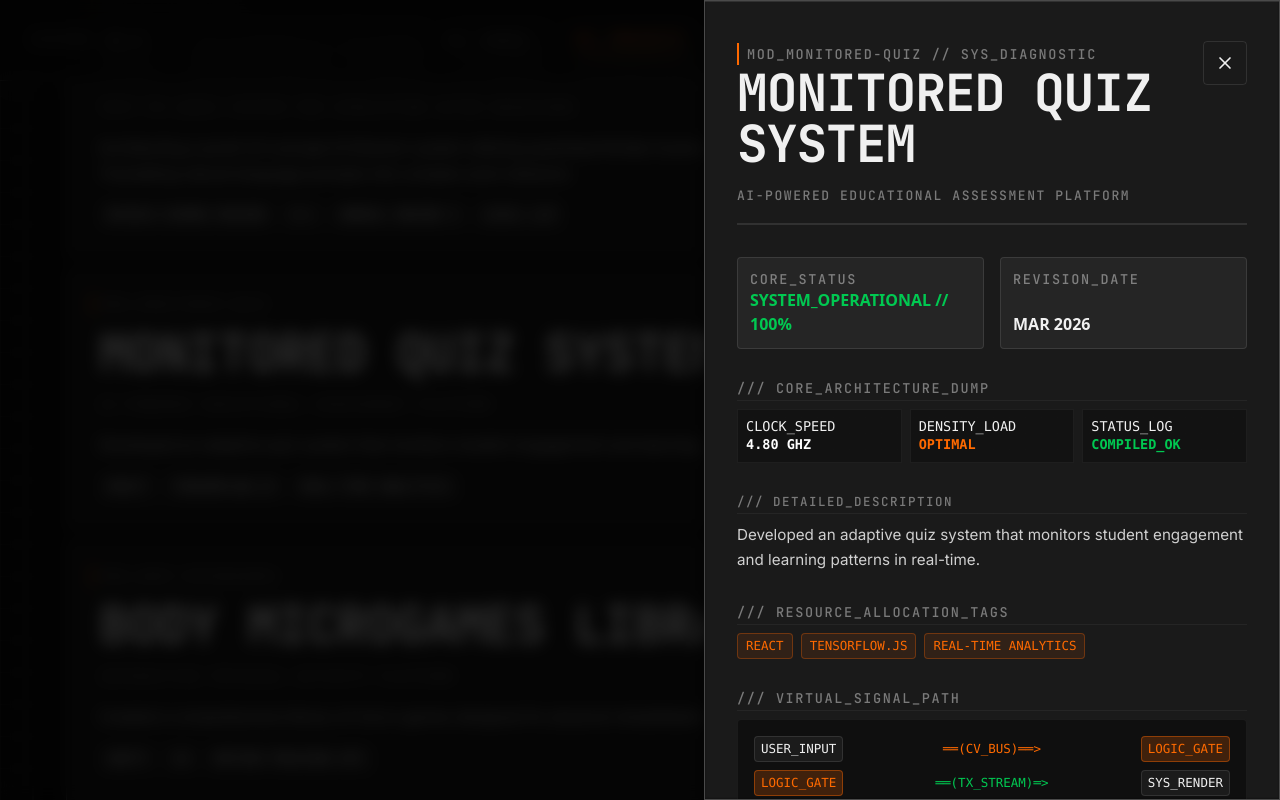
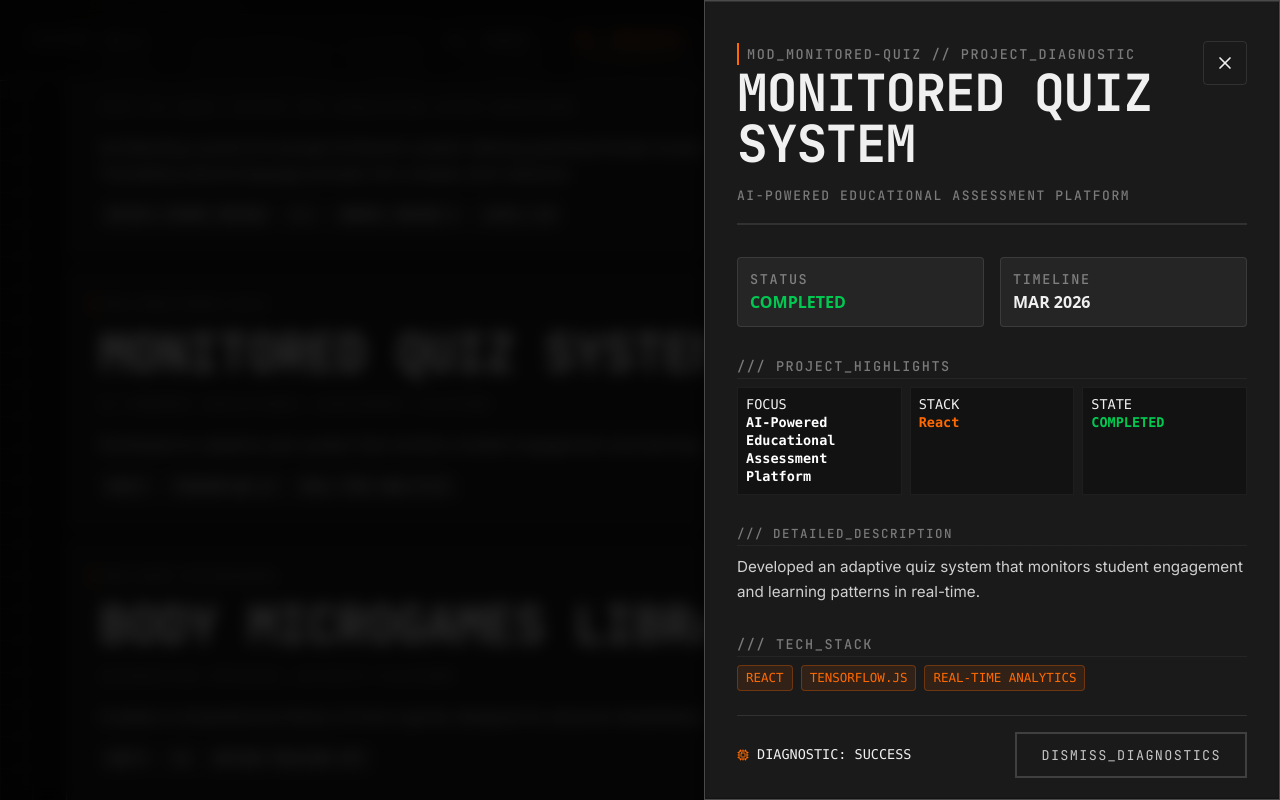
Before and after one commit to marccodesstuff/marccodesstuff-portfolio, a React (Vite) app: page /projects in a window 1280 px wide. Both pictures are taken after a click on the button 641 px from the left and 3291 px from the top of the page. Shown: the part 2891-3691 px from the top of the page. Built offline with nearby package versions, Linux system fonts and the light colour scheme.

Commit message:
Use actual project data in project modal drawer

```diff
--- a/src/pages/ProjectsPage.tsx
+++ b/src/pages/ProjectsPage.tsx
@@ -168,7 +168,7 @@ const ProjectsPage = () => {
               <div className="flex justify-between items-start border-b-2 border-white/10 pb-4">
                 <div className="pr-4">
                   <span className="te-label px-2 py-0.5 border-l-2 border-orange-500 pl-2 text-xs">
-                    MOD_{selectedProject.id.toUpperCase()} // SYS_DIAGNOSTIC
+                    MOD_{selectedProject.id.toUpperCase()} // PROJECT_DIAGNOSTIC
                   </span>
                   <h2 className="text-2xl sm:text-3xl md:text-4xl font-black uppercase tracking-tighter mt-2">
                     {selectedProject.title}
@@ -188,35 +188,35 @@ const ProjectsPage = () => {
                 </button>
               </div>
 
-              {/* Status block */}
+              {/* Status + period */}
               <div className="grid grid-cols-1 sm:grid-cols-2 gap-4">
                 <div className="bg-white/5 border border-white/10 p-3 rounded-sm flex flex-col justify-between min-h-[70px]">
-                  <span className="te-label text-xs">CORE_STATUS</span>
-                  <span className="text-sm sm:text-base font-black uppercase text-green-500">SYSTEM_OPERATIONAL // 100%</span>
+                  <span className="te-label text-xs">STATUS</span>
+                  <span className="text-sm sm:text-base font-black uppercase text-green-500">{selectedProject.status || 'ACTIVE'}</span>
                 </div>
                 <div className="bg-white/5 border border-white/10 p-3 rounded-sm flex flex-col justify-between min-h-[70px]">
-                  <span className="te-label text-xs">REVISION_DATE</span>
-                  <span className="text-sm sm:text-base font-black uppercase">{selectedProject.date || 'MAY 2026'}</span>
+                  <span className="te-label text-xs">TIMELINE</span>
+                  <span className="text-sm sm:text-base font-black uppercase">{selectedProject.date || 'CURRENT'}</span>
                 </div>
               </div>
 
-              {/* Technical Specifications */}
+              {/* Key highlights */}
               <div>
                 <h3 className="te-label text-xs text-te-muted uppercase mb-2 tracking-widest border-b border-white/5 pb-1">
-                  /// CORE_ARCHITECTURE_DUMP
+                  /// PROJECT_HIGHLIGHTS
                 </h3>
                 <div className="grid grid-cols-1 sm:grid-cols-3 gap-2 text-xs font-mono">
                   <div className="bg-black/30 p-2 border border-white/5">
-                    <span className="text-te-muted block text-[10px]">CLOCK_SPEED</span>
-                    <span className="font-bold text-white">4.80 GHZ</span>
+                    <span className="text-te-muted block text-[10px]">FOCUS</span>
+                    <span className="font-bold text-white">{selectedProject.tagline}</span>
                   </div>
                   <div className="bg-black/30 p-2 border border-white/5">
-                    <span className="text-te-muted block text-[10px]">DENSITY_LOAD</span>
-                    <span className="font-bold text-orange-500">OPTIMAL</span>
+                    <span className="text-te-muted block text-[10px]">STACK</span>
+                    <span className="font-bold text-orange-500">{selectedProject.tech?.[0] || 'MULTI'}</span>
                   </div>
                   <div className="bg-black/30 p-2 border border-white/5">
-                    <span className="text-te-muted block text-[10px]">STATUS_LOG</span>
-                    <span className="font-bold text-green-500">COMPILED_OK</span>
+                    <span className="text-te-muted block text-[10px]">STATE</span>
+                    <span className="font-bold text-green-500">{selectedProject.status === 'active' ? 'IN_PROGRESS' : 'COMPLETED'}</span>
                   </div>
                 </div>
               </div>
@@ -231,10 +231,10 @@ const ProjectsPage = () => {
                 </p>
               </div>
 
-              {/* Tag matrix */}
+              {/* Tech tags */}
               <div>
                 <h3 className="te-label text-xs text-te-muted uppercase mb-2 tracking-widest border-b border-white/5 pb-1">
-                  /// RESOURCE_ALLOCATION_TAGS
+                  /// TECH_STACK
                 </h3>
                 <div className="flex flex-wrap gap-2 text-[10px] font-mono uppercase">
                   {selectedProject.tech.map((tag: string) => (
@@ -242,25 +242,6 @@ const ProjectsPage = () => {
                       {tag}
                     </span>
                   ))}
-                </div>
-              </div>
-
-              {/* Logic Flow diagram */}
-              <div>
-                <h3 className="te-label text-xs text-te-muted uppercase mb-2 tracking-widest border-b border-white/5 pb-1">
-                  /// VIRTUAL_SIGNAL_PATH
-                </h3>
-                <div className="overflow-x-auto whitespace-nowrap bg-black/40 border border-white/5 p-4 rounded-sm font-mono text-[10px] text-te-muted space-y-2 scrollbar-thin">
-                  <div className="flex justify-between items-center min-w-[280px] gap-2">
-                    <span className="px-1.5 py-0.5 bg-white/5 border border-white/10 rounded-sm">USER_INPUT</span>
-                    <span className="text-orange-500">══(CV_BUS)══&gt;</span>
-                    <span className="px-1.5 py-0.5 bg-orange-500/20 border border-orange-500/40 text-orange-500 rounded-sm">LOGIC_GATE</span>
-                  </div>
-                  <div className="flex justify-between items-center min-w-[280px] gap-2">
-                    <span className="px-1.5 py-0.5 bg-orange-500/20 border border-orange-500/40 text-orange-500 rounded-sm">LOGIC_GATE</span>
-                    <span className="text-green-500">══(TX_STREAM)═&gt;</span>
-                    <span className="px-1.5 py-0.5 bg-white/5 border border-white/10 rounded-sm">SYS_RENDER</span>
-                  </div>
                 </div>
               </div>
 
```
